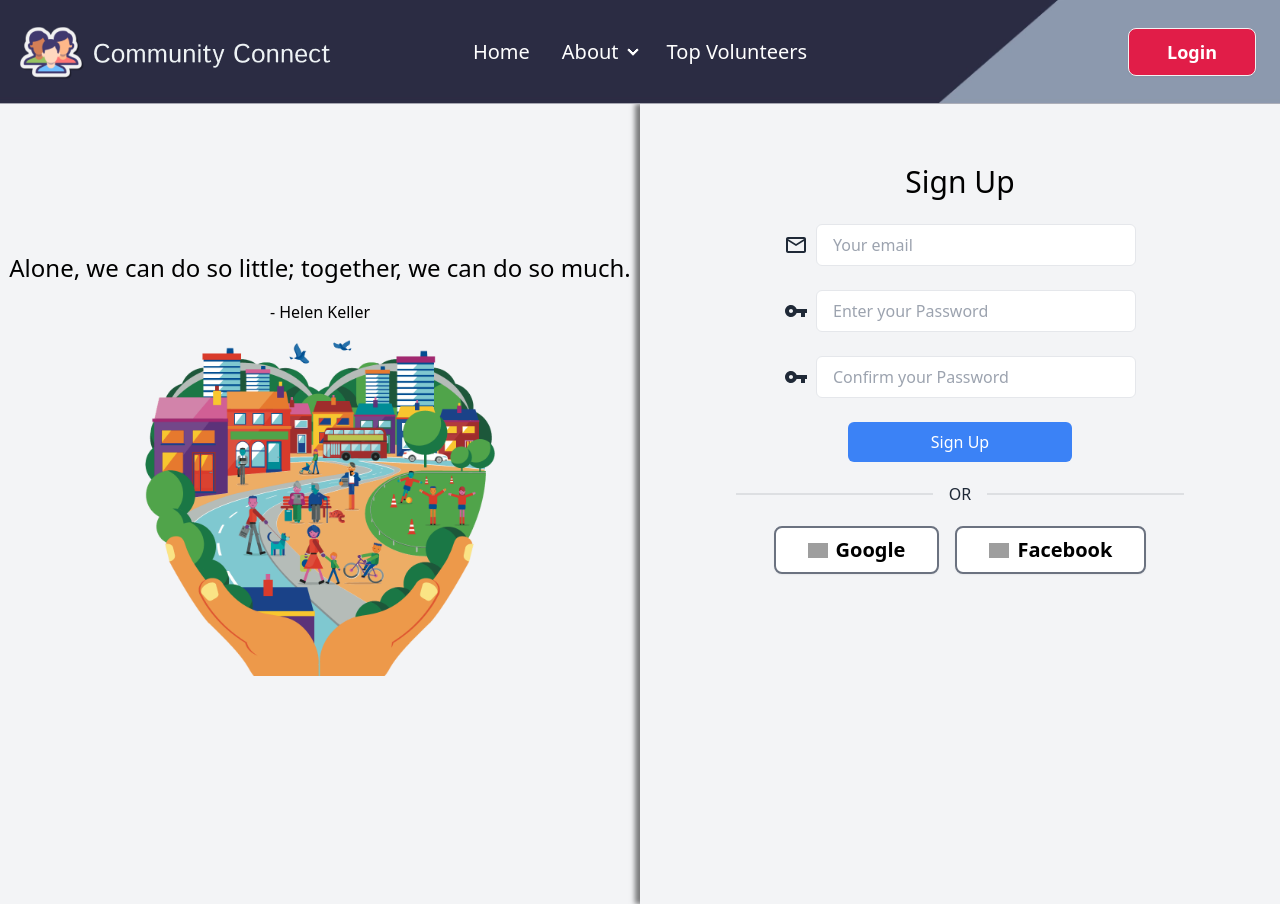
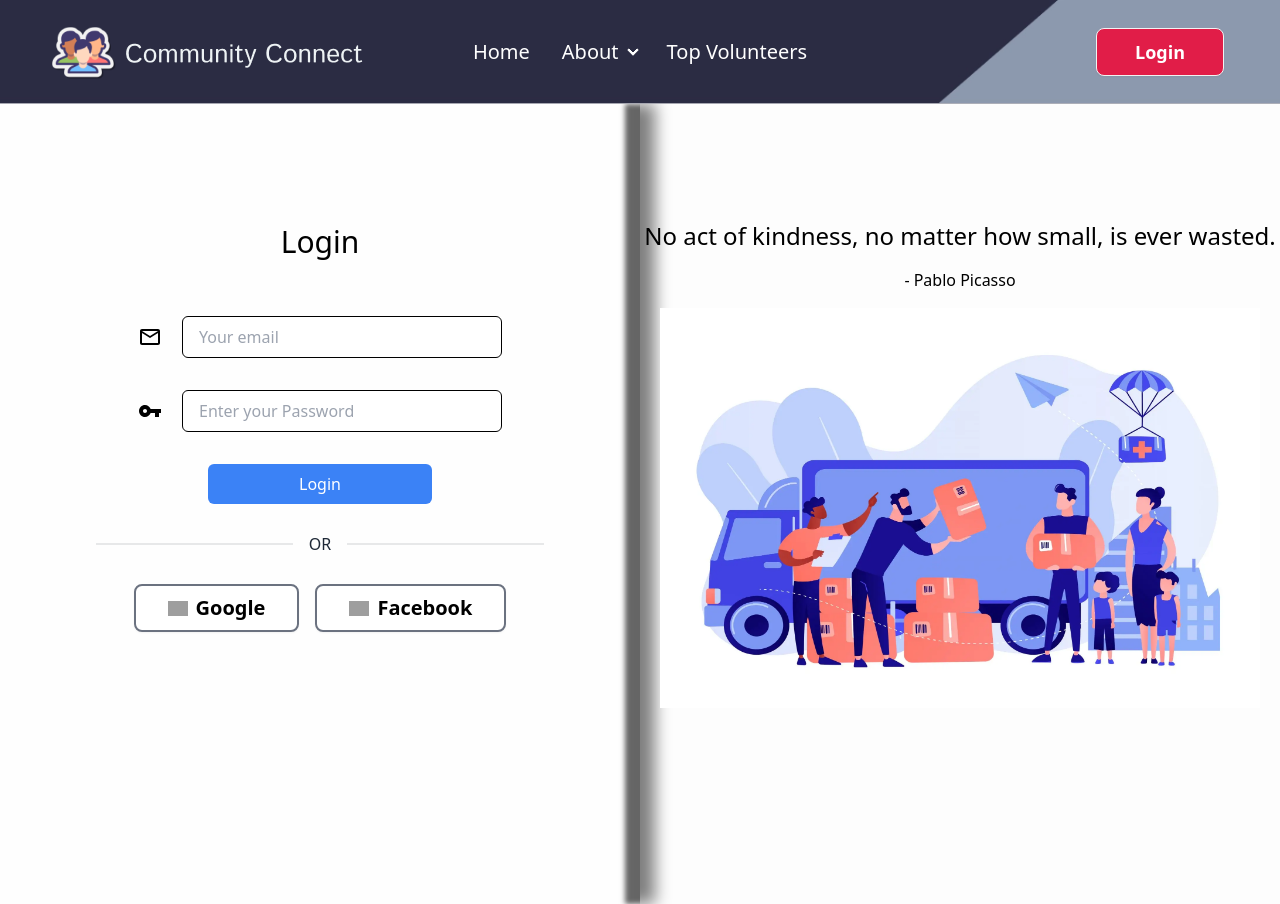
Before and after one commit to kalviumcommunity/S54_Nivaash_Capstone_CommunityConnect, a React (Vite) app in the folder Client/communityconnect/: page / in a window 1280 px wide. Built offline with nearby package versions, Linux system fonts and the light colour scheme; grey boxes are pictures that could not be loaded; a web font is replaced by a local one.

Commit message:
Login Page has been Created

```diff
--- a/Client/communityconnect/package.json
+++ b/Client/communityconnect/package.json
@@ -18,7 +18,9 @@
     "react-dom": "^18.2.0",
     "react-facebook": "^9.0.12",
     "react-google-button": "^0.7.2",
-    "react-icons": "^5.0.1"
+    "react-hook-form": "^7.51.1",
+    "react-icons": "^5.0.1",
+    "react-toastify": "^10.0.5"
   },
   "devDependencies": {
     "@types/react": "^18.2.64",
--- a/Client/communityconnect/src/App.jsx
+++ b/Client/communityconnect/src/App.jsx
@@ -1,6 +1,7 @@
 
 import './App.css'
 import LandingPage from './Components/LandingPage'
+import Login from './Components/Login'
 import NavBar from './Components/NavBar'
 import SignUp from './Components/SignUp'
 
@@ -9,8 +10,9 @@ function App() {
   return (
     <>
       {/* <NavBar/> */}
-      <SignUp/>
+      {/* <SignUp/> */}
       {/* <LandingPage/> */}
+      <Login/>
     </>
   )
 }
--- /dev/null
+++ b/Client/communityconnect/src/Components/Login.jsx
@@ -0,0 +1,46 @@
+import Pic from "../assets/Login.webp";
+import MailOutlineIcon from '@mui/icons-material/MailOutline';
+import VpnKeyIcon from '@mui/icons-material/VpnKey';
+import NavBar from "../Components/NavBar.jsx";
+
+function Login() {
+  return (
+    <>
+      <NavBar />
+      <div className="h-screen flex flex-col items-center justify-center bg-[rgba(254,254,254,0.5)] overflow-y-hidden">
+        <div className="w-screen h-full flex items-center justify-center">
+          <div className="w-1/2 p-10 h-full flex flex-col items-center shadow-md" style={{ boxShadow: "15px 0px 15px 0px rgba(0,0,0)" }}>
+            <h1 className="text-black text-3xl mt-20 mb-14">Login</h1>
+            <form className="flex flex-col items-center space-y-8 w-full max-w-md">
+              <div className="flex justify-center items-center">
+                <MailOutlineIcon className="mr-5" style={{ color: "black" }} />
+                <input type="email" id="email" placeholder="Your email" name="email" required className="w-80 px-4 py-2 border border-black rounded-md focus:outline-none focus:border-blue-500 bg-white text-black" />
+              </div>
+              <div className="mb-4 flex justify-center items-center">
+                <VpnKeyIcon className="mr-5" style={{ color: "black" }} />
+                <input type="password" id="password" name="password" required placeholder="Enter your Password" className="w-80 px-4 py-2 border border-black rounded-md focus:outline-none focus:border-blue-500 bg-white text-black" />
+              </div>
+              <button type="submit" className="w-2/4 bg-blue-500 text-white py-2 px-4 rounded-md hover:bg-blue-600 transition duration-300">Login</button>
+              <div className="divider">OR</div>
+              <div className="flex justify-center space-x-4">
+                <button className="btn flex items-center text-black border-solid border-2  border-gray-500 text-lg md:text-xl  bg-[white] py-2 px-8 rounded-lg hover:bg-opacity-80 transition duration-300">
+                  <img width={"20px"} src="https://upload.wikimedia.org/wikipedia/commons/thumb/c/c1/Google_%22G%22_logo.svg/1200px-Google_%22G%22_logo.svg.png" alt="" />Google
+                </button>
+                <button className="btn flex items-center text-black border-solid border-2  border-gray-500 text-lg md:text-xl  bg-[white] py-2 px-8 rounded-lg hover:bg-opacity-80 transition duration-300">
+                  <img width={"20px"} src="https://cdn.freebiesupply.com/logos/large/2x/facebook-logo-2019.png" alt="" />Facebook
+                </button>
+              </div>
+            </form>
+          </div>
+          <div style={{ boxShadow: "-15px 0px 5px 0px rgba(0,0,0,0.6)" }} className="w-1/2 h-full bg-[rgba(254,254,254,0.5)] flex flex-col justify-center items-center">
+            <h1 className="text-2xl text-black text-center mb-4">No act of kindness, no matter how small, is ever wasted.</h1>
+            <p className="text-black mb-4">- Pablo Picasso</p>
+            <img src={Pic} className="mb-20" width={"600px"} alt="Quote image" />
+          </div>
+        </div>
+      </div>
+    </>
+  );
+}
+
+export default Login;
--- a/Client/communityconnect/src/Components/NavBar.jsx
+++ b/Client/communityconnect/src/Components/NavBar.jsx
@@ -10,7 +10,7 @@ const NavBar = () => {
   };
 
   return (
-    <div className="navbar bg-base-100 p-4" style={navbarStyle}>
+    <div className="navbar bg-base-100 py-4 px-12" style={navbarStyle}>
       <div className="navbar-start ">
         <div className="dropdown text-white ">
           <div tabIndex={0} role="button" className="btn btn-ghost lg:hidden">
--- a/Client/communityconnect/src/Components/SignUp.jsx
+++ b/Client/communityconnect/src/Components/SignUp.jsx
@@ -1,5 +1,5 @@
 import Pic from "../assets/SignUp.png";
-import MailOutlineIcon from '@mui/icons-material/MailOutline';
+import MailIcon from '@mui/icons-material/Mail';
 import VpnKeyIcon from '@mui/icons-material/VpnKey';
 import NavBar from "../Components/NavBar.jsx";
 
@@ -20,8 +20,8 @@ function SignUp() {
             <h1 className="text-black text-3xl mt-5 mb-6">Sign Up</h1>
             <form className="flex flex-col items-center space-y-6 w-full max-w-md">
               <div className="flex justify-center items-center">
-                <MailOutlineIcon className="mr-2" />
-                <input type="email" id="email" placeholder="Your email" name="email" required className="w-80 px-4 py-2 border rounded-md focus:outline-none focus:border-blue-500 bg-white text-black" />
+                <MailIcon className="mr-2" />
+                <input type="email" id="email" placeholder="Your email" name="email" required className="w-80 px-4 py-2  border rounded-md focus:outline-none focus:border-blue-500 bg-white text-black" />
               </div>
               <div className="mb-4 flex justify-center items-center">
                 <VpnKeyIcon className="mr-2" />
```
Also changed, not shown: Client/communityconnect/src/assets/Login.webp (added), 1 other file (tests, documents, lock files or other folders).
